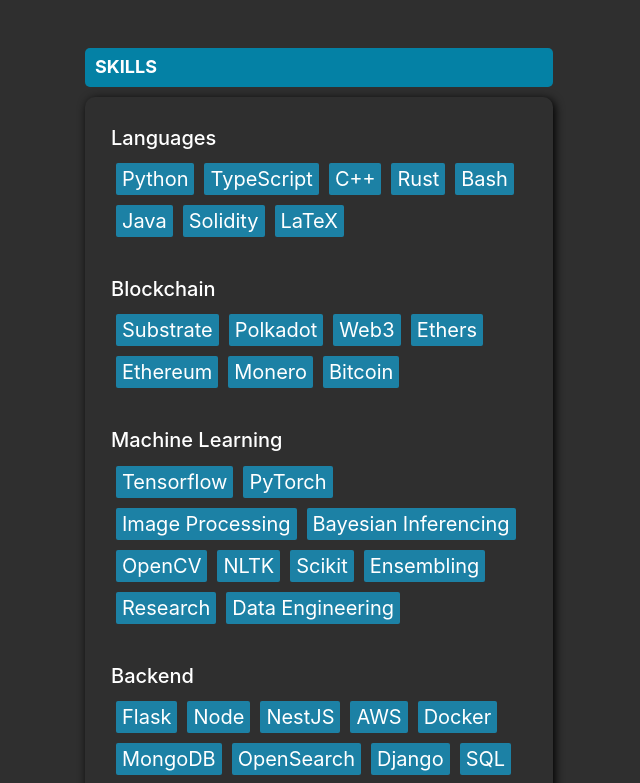
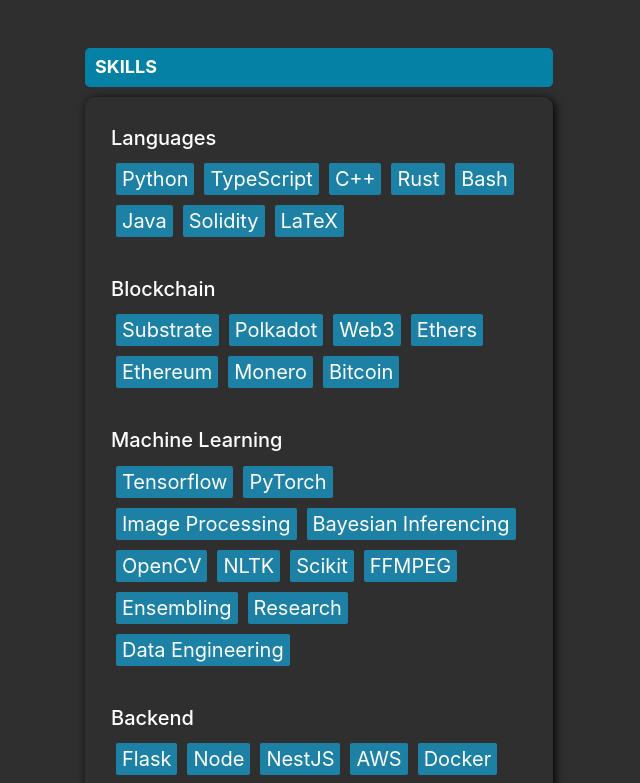
Before and after one commit to sahil3Vedi/personal-website, a Next.js app: page / in a window 1280 px wide. Shown: the part 616-1399 px from the top of the page, without its empty margins (75-715 px from the left). Built offline with nearby package versions, Linux system fonts and the light colour scheme.

Commit message:
updated skills

```diff
--- a/pages/index.tsx
+++ b/pages/index.tsx
@@ -30,7 +30,7 @@
     },
     {
         name: 'Machine Learning',
-        skills: ['Tensorflow','PyTorch','Image Processing','Bayesian Inferencing','OpenCV','NLTK','Scikit','Ensembling','Research','Data Engineering']
+        skills: ['Tensorflow','PyTorch','Image Processing','Bayesian Inferencing','OpenCV','NLTK','Scikit','FFMPEG','Ensembling','Research','Data Engineering']
     },
     {
         name: 'Backend',
```
